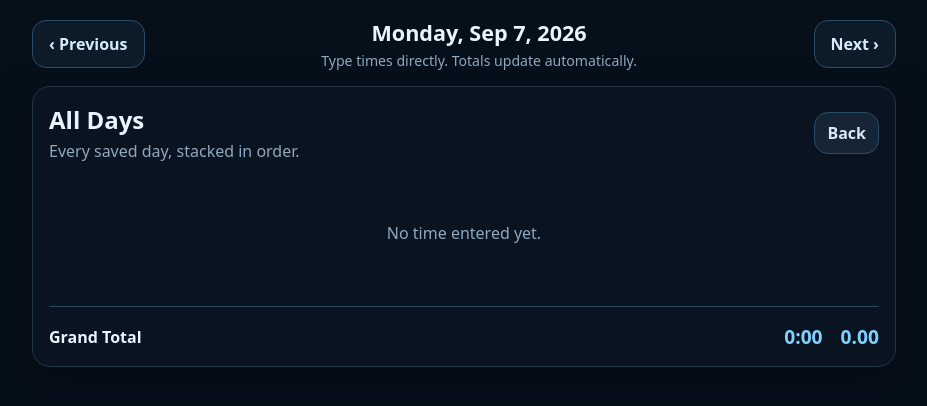
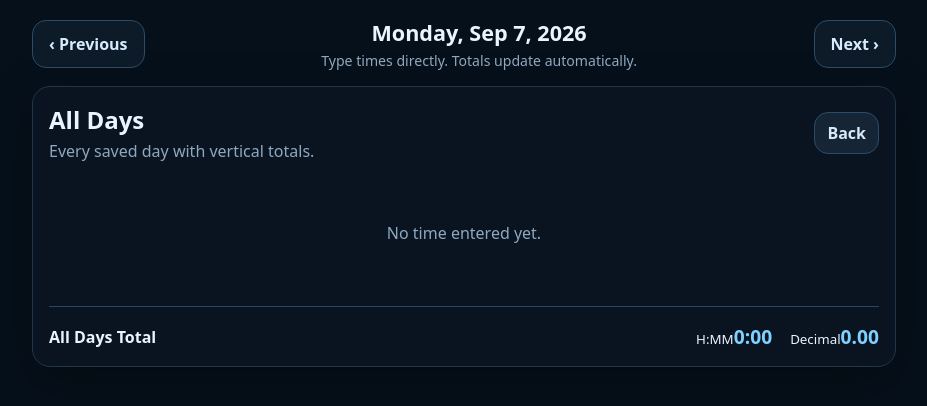
Before and after one commit to FiREDragoN35769/TimeStamp, a website: page www/index.html in a window 1280 px wide. Both pictures are taken after a click on the button "Finish". Shown: the whole page, without its empty margins (176-1103 px from the left). Drawn offline with Linux system fonts and the light colour scheme.

Commit message:
Make daily timesheet compact with add-time control

```diff
--- a/www/index.html
+++ b/www/index.html
@@ -24,6 +24,10 @@
       </div>
       <div id="rows" class="rows"></div>
 
+      <div class="add-row-wrap">
+        <button id="addTimeBtn" type="button" class="add-time">+ Add new time</button>
+      </div>
+
       <div class="totals">
         <div><span>Total</span><strong id="totalHM">0:00</strong></div>
         <div><span>Decimal</span><strong id="totalDecimal">0.00</strong></div>
@@ -40,15 +44,15 @@
       <div class="summary-head">
         <div>
           <h2>All Days</h2>
-          <p>Every saved day, stacked in order.</p>
+          <p>Every saved day with vertical totals.</p>
         </div>
         <button id="backToDay" type="button" class="secondary small">Back</button>
       </div>
       <div id="summaryList" class="summary-list"></div>
       <div class="grand-total">
-        <span>Grand Total</span>
-        <strong id="grandHM">0:00</strong>
-        <strong id="grandDecimal">0.00</strong>
+        <span>All Days Total</span>
+        <div><small>H:MM</small><strong id="grandHM">0:00</strong></div>
+        <div><small>Decimal</small><strong id="grandDecimal">0.00</strong></div>
       </div>
     </section>
   </main>
```
